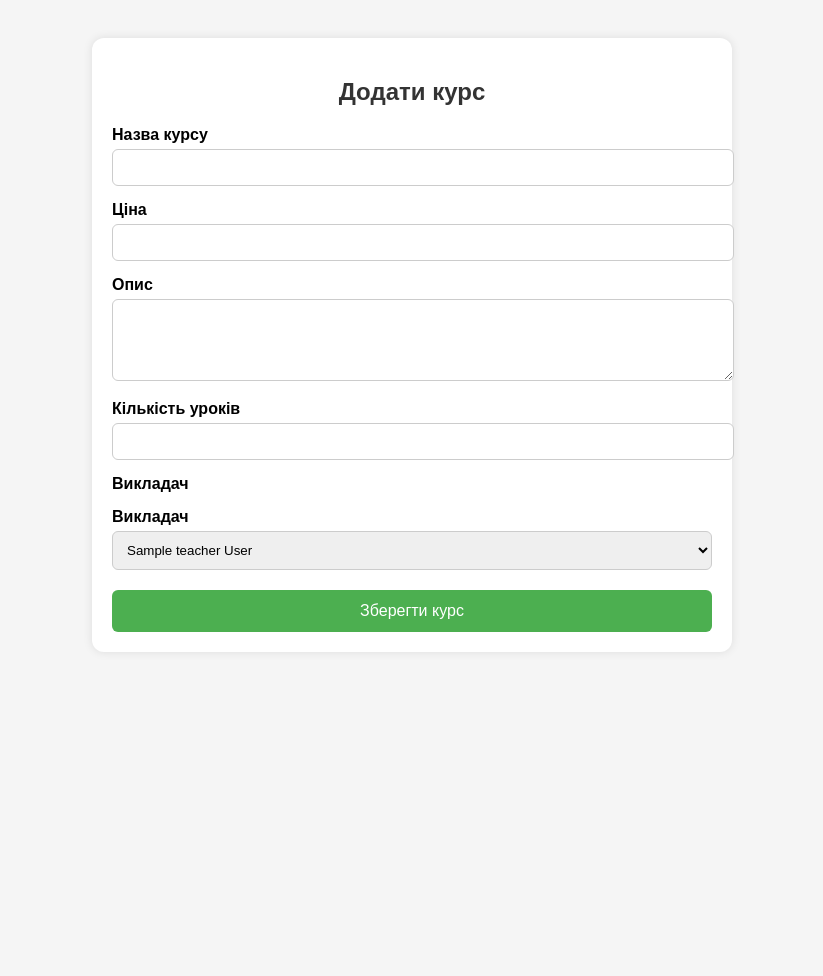
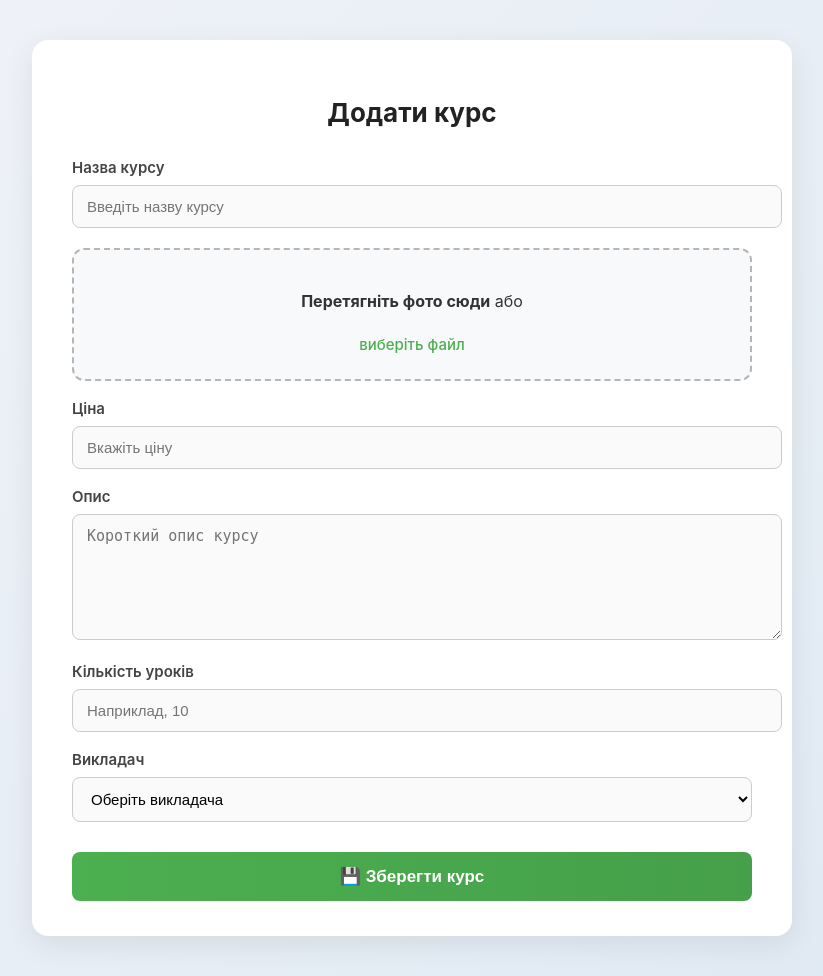
Before and after one commit to Dmytriy-OL/telegram-course-bot, a FastAPI app: template app/web/templates/courses_add.html in a window 1280 px wide. Shown: the whole page, without its empty margins (228-1051 px from the left). Before the commit the page ends 632 px from the top, so only its background shows below. Run offline with FastAPI, Linux system fonts and the light colour scheme; the template is opened without the code that fills it: most values are stand-ins (such as "Sample title", 1, 10 or a date in 2020); parts of the project's set-up code (start-up, migrations or seed data) failed here and were passed over.

Commit message:
feat: redesigned course creation page with image upload and modern UI

```diff
--- a/app/web/templates/courses_add.html
+++ b/app/web/templates/courses_add.html
@@ -3,84 +3,216 @@
 <head>
     <meta charset="UTF-8">
     <title>Додати курс</title>
+    <script src="/static/js/course_form.js"></script>
     <style>
         body {
-            font-family: Arial, sans-serif;
-            background: #f5f5f5;
-            padding: 30px;
+          font-family: "Inter", "Segoe UI", Arial, sans-serif;
+          background: linear-gradient(135deg, #f0f3f8, #dfe9f3);
+          margin: 0;
+          padding: 40px;
+          color: #333;
         }
+
         .container {
-            max-width: 600px;
-            margin: auto;
-            background: white;
+          max-width: 680px;
+          margin: 0 auto;
+          background: #fff;
+          padding: 35px 40px;
+          border-radius: 16px;
+          box-shadow: 0 8px 30px rgba(0, 0, 0, 0.08);
+          transition: transform 0.3s ease;
+        }
+
+        .container:hover {
+          transform: translateY(-3px);
+        }
+
+        h2 {
+          text-align: center;
+          margin-bottom: 30px;
+          color: #222;
+          font-size: 26px;
+          font-weight: 700;
+        }
+
+        label {
+          display: block;
+          margin-top: 18px;
+          font-weight: 600;
+          color: #444;
+          font-size: 15px;
+        }
+
+        input, textarea, select {
+          width: 100%;
+          padding: 12px 14px;
+          margin-top: 8px;
+          border: 1px solid #ccc;
+          border-radius: 8px;
+          font-size: 15px;
+          background-color: #fafafa;
+          transition: border-color 0.3s, background-color 0.3s;
+        }
+
+        input:focus, textarea:focus, select:focus {
+          border-color: #4CAF50;
+          background-color: #fff;
+          outline: none;
+        }
+
+        textarea {
+          resize: vertical;
+          min-height: 100px;
+        }
+
+        /* ---- Зона завантаження ---- */
+        .avatar-box {
+          margin-top: 20px;
+          text-align: center;
+          border: 2px dashed #b6b6b6;
+          border-radius: 12px;
+          padding: 25px;
+          background: #f8f9fb;
+          transition: border-color 0.3s, background-color 0.3s;
+          position: relative;
+        }
+
+        .avatar-box.dragover {
+          background-color: #e8f5e9;
+          border-color: #4CAF50;
+        }
+
+        .avatar-box img {
+          max-width: 180px;
+          border-radius: 10px;
+          margin-bottom: 10px;
+          display: none;
+          box-shadow: 0 3px 10px rgba(0,0,0,0.1);
+        }
+
+        .upload-label {
+          display: inline-block;
+          color: #4CAF50;
+          cursor: pointer;
+          font-size: 15px;
+          font-weight: 500;
+          margin-top: 8px;
+          transition: color 0.2s;
+        }
+
+        .upload-label:hover {
+          color: #43a047;
+          text-decoration: underline;
+        }
+
+        /* ---- Кнопка видалення ---- */
+        .remove-btn {
+          display: none;
+          margin-top: 10px;
+          background: #f44336;
+          color: #fff;
+          border: none;
+          border-radius: 6px;
+          padding: 6px 12px;
+          font-size: 14px;
+          cursor: pointer;
+          transition: background-color 0.3s;
+        }
+
+        .remove-btn:hover {
+          background-color: #d32f2f;
+        }
+
+        button {
+          margin-top: 30px;
+          width: 100%;
+          padding: 14px;
+          background: linear-gradient(90deg, #4CAF50, #45a049);
+          border: none;
+          border-radius: 8px;
+          color: white;
+          font-size: 17px;
+          font-weight: 600;
+          cursor: pointer;
+          transition: opacity 0.3s;
+        }
+
+        button:hover {
+          opacity: 0.9;
+        }
+
+        .alert {
+          margin-top: 15px;
+          padding: 12px;
+          border-radius: 8px;
+          text-align: center;
+          font-weight: 500;
+        }
+
+        .alert.success {
+          background-color: #e6f4ea;
+          color: #256029;
+          border: 1px solid #c8e6c9;
+        }
+
+        .alert.error {
+          background-color: #fdecea;
+          color: #b71c1c;
+          border: 1px solid #f5c6cb;
+        }
+
+        @media (max-width: 600px) {
+          body {
             padding: 20px;
-            border-radius: 12px;
-            box-shadow: 0 0 10px rgba(0,0,0,0.1);
-        }
-        h2 {
-            text-align: center;
-            color: #333;
-        }
-        label {
-            display: block;
-            margin-top: 15px;
-            font-weight: bold;
-        }
-        input, textarea, select {
-            width: 100%;
-            padding: 10px;
-            margin-top: 5px;
-            border: 1px solid #ccc;
-            border-radius: 6px;
-        }
-        button {
-            margin-top: 20px;
-            width: 100%;
-            padding: 12px;
-            background: #4CAF50;
-            border: none;
-            border-radius: 6px;
-            color: white;
-            font-size: 16px;
-            cursor: pointer;
-        }
-        button:hover {
-            background: #45a049;
+          }
+          .container {
+            padding: 25px;
+          }
         }
     </style>
 </head>
 <body>
 <div class="container">
     <h2>Додати курс</h2>
-    <form method="POST">
+
+    <form method="POST" enctype="multipart/form-data">
         {% if success %}
-            <div class="alert success">{{ success }}</div>
+        <div class="alert success">{{ success }}</div>
+        {% endif %}
+        {% if error %}
+        <div class="alert error">{{ error }}</div>
         {% endif %}
 
-        {% if error %}
-            <div class="alert error">{{ error }}</div>
-        {% endif %}
         <label for="title">Назва курсу</label>
-        <input type="text" name="title" id="title" required>
+        <input type="text" name="title" id="title" placeholder="Введіть назву курсу" required>
+
+        <div class="avatar-box" id="drop-zone">
+            <img id="preview" alt="Попередній перегляд">
+            <p id="drop-text"><strong>Перетягніть фото сюди</strong> або</p>
+            <label for="avatar" class="upload-label">виберіть файл</label>
+            <input type="file" id="avatar" name="course_avatar" accept="image/*" style="display: none;"
+                   onchange="previewImage(event)">
+            <button type="button" id="removeBtn" class="remove-btn" onclick="removeImage()">🗑 Видалити фото</button>
+        </div>
 
         <label for="price">Ціна</label>
-        <input type="number" name="price" id="price" required>
+        <input type="number" name="price" id="price" placeholder="Вкажіть ціну" required>
 
         <label for="caption">Опис</label>
-        <textarea name="caption" id="caption" rows="4" required></textarea>
+        <textarea name="caption" id="caption" placeholder="Короткий опис курсу" required></textarea>
 
         <label for="lesson_count">Кількість уроків</label>
-        <input type="number" name="lesson_count" id="lesson_count" required>
+        <input type="number" name="lesson_count" id="lesson_count" placeholder="Наприклад, 10" required>
 
         <label for="teacher_id">Викладач</label>
-        <label for="lesson_count">Викладач</label>
         <select name="teacher_id" id="teacher_id" required>
+            <option value="">Оберіть викладача</option>
             {% for teacher in teachers %}
-                <option value="{{ teacher.id }}">{{ teacher.name }} {{ teacher.surname }}</option>
+            <option value="{{ teacher.id }}">{{ teacher.name }} {{ teacher.surname }}</option>
             {% endfor %}
         </select>
 
-        <button type="submit">Зберегти курс</button>
+        <button type="submit">💾 Зберегти курс</button>
     </form>
 </div>
 </body>
```
